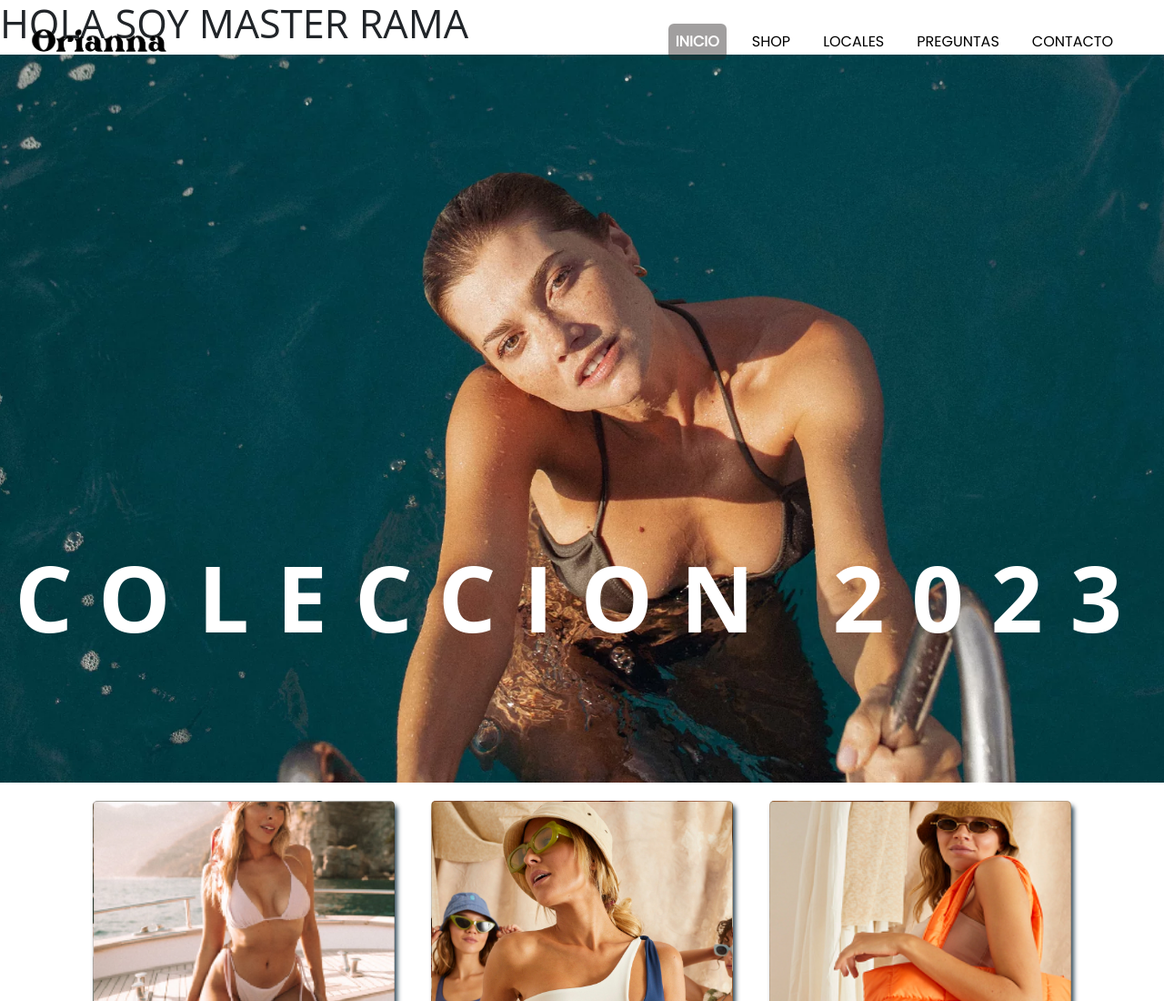
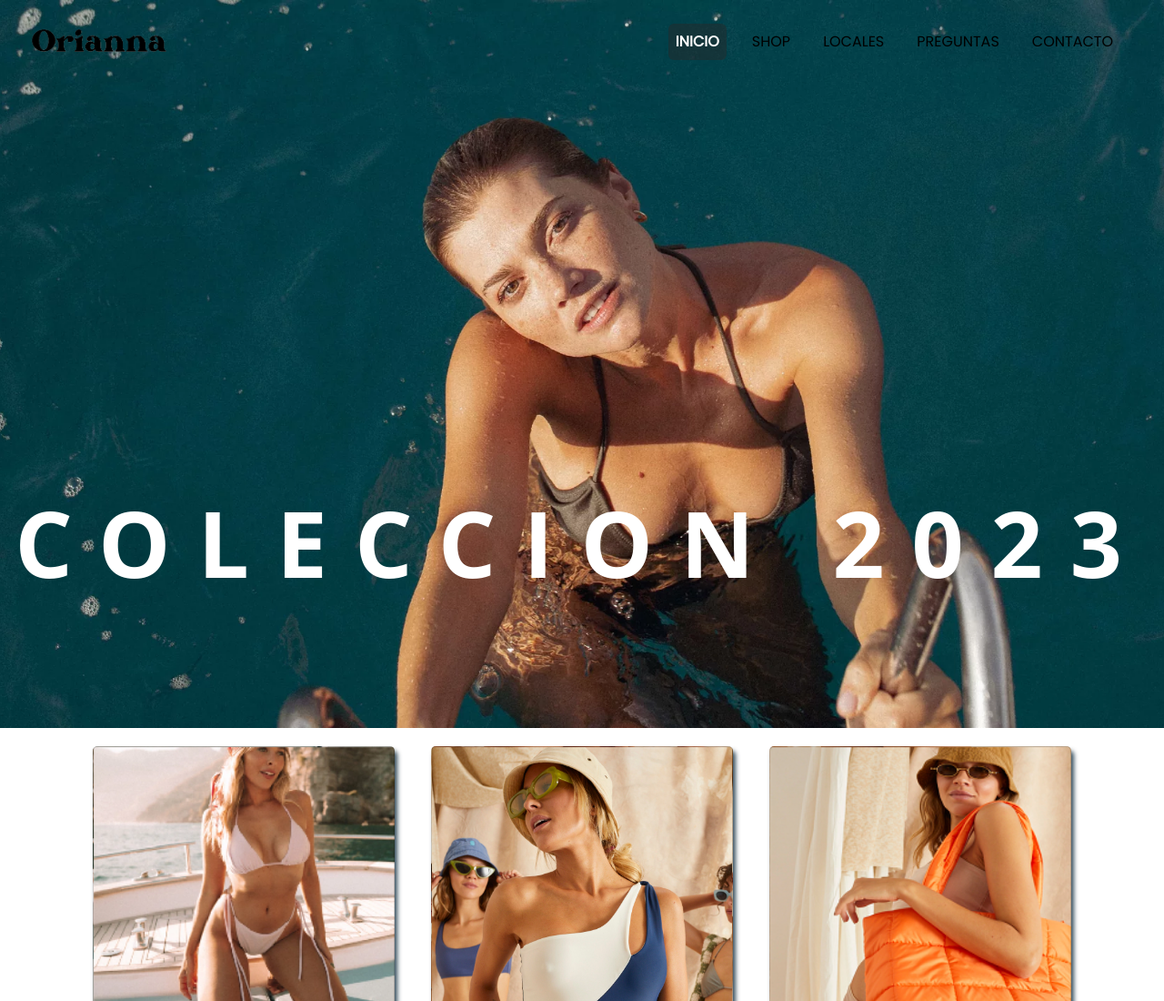
Before and after one commit to micaelaruella/PreEntrega2-RuellaDosSantos, a plain HTML site: page index.html in a window 1280 px wide. Shown: the top 1100 px of the page at 91% size. Drawn offline with nearby package versions, Linux system fonts and the light colour scheme.

Commit message:
nuevo cambio

```diff
--- a/index.html
+++ b/index.html
@@ -23,7 +23,6 @@
 <body>
     <!-- Inicio cabecera -->
     <header id="header">
-        <h2>HOLA SOY MASTER RAMA</h2>
         <!-- Navbar -->
         <nav class="navbar fixed-top navbar-expand-lg navbar-dark p-md-3">
             <div class="container-fluid">
```
